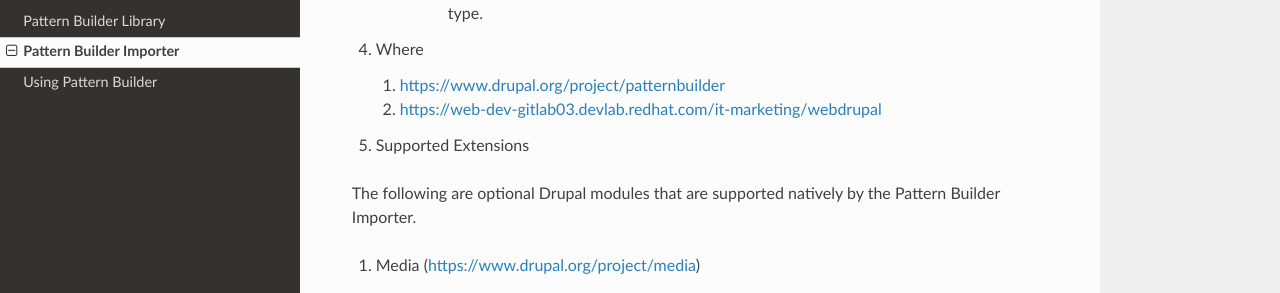
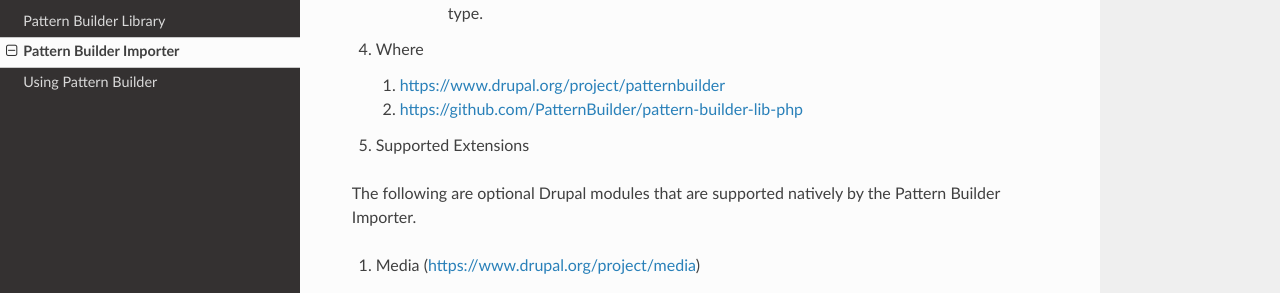
Before and after one commit to PatternBuilder/patternbuilder.github.io, an MkDocs documentation site: the page built from docs/pattern_builder_importer.md, in a window 1280 px wide and 900 px high, scrolled down 1832 px. Shown: the part 158-451 px from the top of the window. Built offline with MkDocs 1.6.1, drawn with Linux system fonts in a browser that asks for light colours; nearby versions of some CDN libraries; old or Windows-style settings are respelled for this version of MkDocs; some of the changed lines change nothing that is shown.

Commit message:
updated library url

```diff
--- a/docs/pattern_builder_importer.md
+++ b/docs/pattern_builder_importer.md
@@ -67,7 +67,7 @@
 
 1. Where
     1. [https://www.drupal.org/project/patternbuilder](https://www.drupal.org/project/patternbuilder)
-    2. [https://web-dev-gitlab03.devlab.redhat.com/it-marketing/webdrupal](https://web-dev-gitlab03.devlab.redhat.com/it-marketing/webdrupal)
+    2. [https://github.com/PatternBuilder/pattern-builder-lib-php](https://github.com/PatternBuilder/pattern-builder-lib-php)
 
 2. Supported Extensions
 
```
